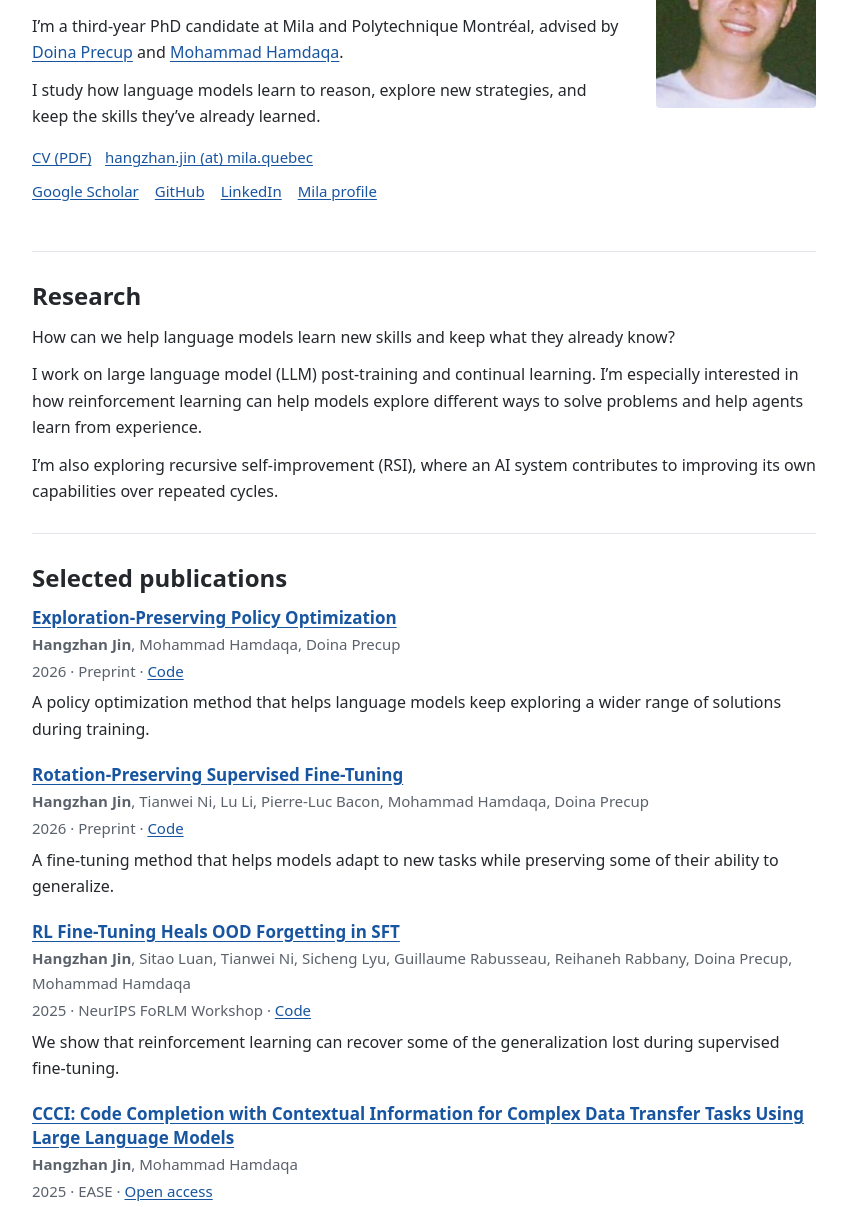
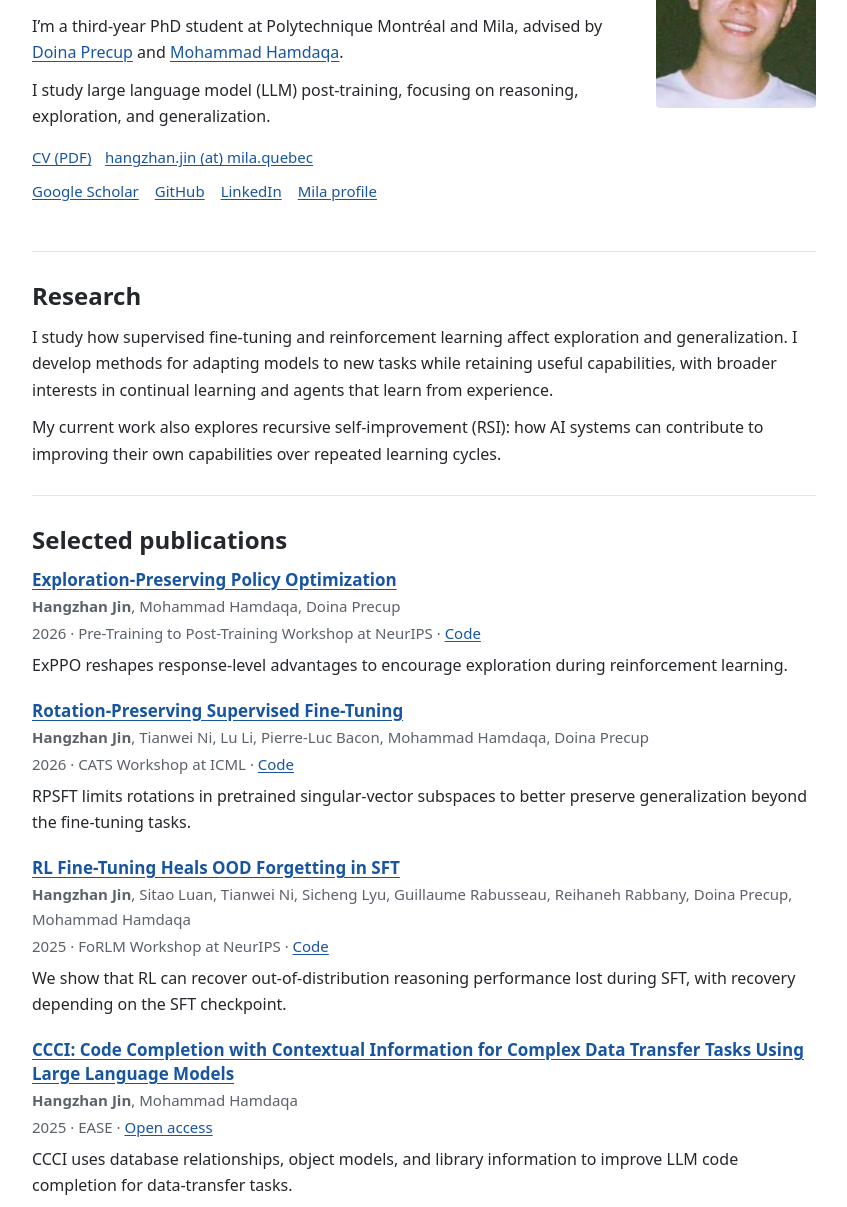
Before and after one commit to hangzhanjin/hangzhanjin.github.io, a plain HTML site: page index.html in a window 1280 px wide. Shown: the part 192-1399 px from the top of the page, without its empty margins (216-1063 px from the left). Drawn offline with Linux system fonts and the light colour scheme.

Commit message:
Refine research, publication, and industry descriptions

```diff
--- a/index.html
+++ b/index.html
@@ -3,12 +3,12 @@
 <head>
   <meta charset="utf-8">
   <meta name="viewport" content="width=device-width, initial-scale=1">
-  <title>Hangzhan Jin | PhD Candidate at Mila</title>
-  <meta name="description" content="Hangzhan Jin, PhD candidate at Mila and Polytechnique Montréal, studying LLM post-training, reinforcement learning, and continual learning.">
+  <title>Hangzhan Jin | PhD Student at Polytechnique Montréal and Mila</title>
+  <meta name="description" content="Hangzhan Jin, PhD student at Polytechnique Montréal and Mila, studying LLM post-training, reinforcement learning, and continual learning.">
   <meta name="theme-color" content="#ffffff">
   <meta property="og:type" content="website">
   <meta property="og:title" content="Hangzhan Jin">
-  <meta property="og:description" content="PhD candidate at Mila and Polytechnique Montréal. Research in LLM post-training, reinforcement learning, and continual learning.">
+  <meta property="og:description" content="PhD student at Polytechnique Montréal and Mila. Research in LLM post-training, reinforcement learning, and continual learning.">
   <meta property="og:url" content="https://hangzhanjin.github.io/">
   <meta property="og:image" content="https://hangzhanjin.github.io/assets/portrait.webp">
   <link rel="canonical" href="https://hangzhanjin.github.io/">
@@ -32,10 +32,10 @@
       <div>
         <h1 id="name">Hangzhan Jin</h1>
         <p class="location">Montréal, Canada</p>
-        <p class="hero-intro">I’m a third-year PhD candidate at Mila and Polytechnique Montréal, advised by
+        <p class="hero-intro">I’m a third-year PhD student at Polytechnique Montréal and Mila, advised by
           <a href="https://mila.quebec/en/directory/doina-precup" target="_blank" rel="noopener">Doina Precup</a> and
           <a href="https://mila.quebec/en/directory/mohammad-hamdaqa" target="_blank" rel="noopener">Mohammad Hamdaqa</a>.</p>
-        <p>I study how language models learn to reason, explore new strategies, and keep the skills they’ve already learned.</p>
+        <p>I study large language model (LLM) post-training, focusing on reasoning, exploration, and generalization.</p>
         <div class="contact">
           <a href="assets/Hangzhan-Jin-CV.pdf" target="_blank" rel="noopener">CV (PDF)</a>
           <a href="mailto:hangzhan.jin@mila.quebec">hangzhan.jin (at) mila.quebec</a>
@@ -52,9 +52,8 @@
 
     <section class="section" id="research" aria-labelledby="research-title">
       <h2 id="research-title">Research</h2>
-      <p>How can we help language models learn new skills and keep what they already know?</p>
-      <p>I work on large language model (LLM) post-training and continual learning. I’m especially interested in how reinforcement learning can help models explore different ways to solve problems and help agents learn from experience.</p>
-      <p>I’m also exploring recursive self-improvement (RSI), where an AI system contributes to improving its own capabilities over repeated cycles.</p>
+      <p>I study how supervised fine-tuning and reinforcement learning affect exploration and generalization. I develop methods for adapting models to new tasks while retaining useful capabilities, with broader interests in continual learning and agents that learn from experience.</p>
+      <p>My current work also explores recursive self-improvement (RSI): how AI systems can contribute to improving their own capabilities over repeated learning cycles.</p>
     </section>
 
     <section class="section" id="publications" aria-labelledby="publications-title">
@@ -63,26 +62,26 @@
         <li>
           <h3><a href="https://arxiv.org/abs/2610.04011" target="_blank" rel="noopener">Exploration-Preserving Policy Optimization</a></h3>
           <p class="authors"><strong>Hangzhan Jin</strong>, Mohammad Hamdaqa, Doina Precup</p>
-          <p class="publication-meta">2026 · Preprint · <a href="https://github.com/hangzhanjin/ExPPO" target="_blank" rel="noopener" aria-label="Exploration-Preserving Policy Optimization code">Code</a></p>
-          <p>A policy optimization method that helps language models keep exploring a wider range of solutions during training.</p>
+          <p class="publication-meta">2026 · Pre-Training to Post-Training Workshop at NeurIPS · <a href="https://github.com/hangzhanjin/ExPPO" target="_blank" rel="noopener" aria-label="Exploration-Preserving Policy Optimization code">Code</a></p>
+          <p>ExPPO reshapes response-level advantages to encourage exploration during reinforcement learning.</p>
         </li>
         <li>
           <h3><a href="https://arxiv.org/abs/2605.10973" target="_blank" rel="noopener">Rotation-Preserving Supervised Fine-Tuning</a></h3>
           <p class="authors"><strong>Hangzhan Jin</strong>, Tianwei Ni, Lu Li, Pierre-Luc Bacon, Mohammad Hamdaqa, Doina Precup</p>
-          <p class="publication-meta">2026 · Preprint · <a href="https://github.com/hangzhanjin/RPSFT" target="_blank" rel="noopener" aria-label="Rotation-Preserving Supervised Fine-Tuning code">Code</a></p>
-          <p>A fine-tuning method that helps models adapt to new tasks while preserving some of their ability to generalize.</p>
+          <p class="publication-meta">2026 · CATS Workshop at ICML · <a href="https://github.com/hangzhanjin/RPSFT" target="_blank" rel="noopener" aria-label="Rotation-Preserving Supervised Fine-Tuning code">Code</a></p>
+          <p>RPSFT limits rotations in pretrained singular-vector subspaces to better preserve generalization beyond the fine-tuning tasks.</p>
         </li>
         <li>
           <h3><a href="https://arxiv.org/abs/2509.12235" target="_blank" rel="noopener">RL Fine-Tuning Heals OOD Forgetting in SFT</a></h3>
           <p class="authors"><strong>Hangzhan Jin</strong>, Sitao Luan, Tianwei Ni, Sicheng Lyu, Guillaume Rabusseau, Reihaneh Rabbany, Doina Precup, Mohammad Hamdaqa</p>
-          <p class="publication-meta">2025 · NeurIPS FoRLM Workshop · <a href="https://github.com/hangzhanjin/RL_Heals_SFT" target="_blank" rel="noopener" aria-label="RL Fine-Tuning Heals OOD Forgetting in SFT code">Code</a></p>
-          <p>We show that reinforcement learning can recover some of the generalization lost during supervised fine-tuning.</p>
+          <p class="publication-meta">2025 · FoRLM Workshop at NeurIPS · <a href="https://github.com/hangzhanjin/RL_Heals_SFT" target="_blank" rel="noopener" aria-label="RL Fine-Tuning Heals OOD Forgetting in SFT code">Code</a></p>
+          <p>We show that RL can recover out-of-distribution reasoning performance lost during SFT, with recovery depending on the SFT checkpoint.</p>
         </li>
         <li>
           <h3><a href="https://doi.org/10.1145/3756681.3756954" target="_blank" rel="noopener">CCCI: Code Completion with Contextual Information for Complex Data Transfer Tasks Using Large Language Models</a></h3>
           <p class="authors"><strong>Hangzhan Jin</strong>, Mohammad Hamdaqa</p>
           <p class="publication-meta">2025 · EASE · <a href="https://publications.polymtl.ca/71524/" target="_blank" rel="noopener" aria-label="CCCI paper in the Polytechnique Montréal repository">Open access</a></p>
-          <p>We use surrounding code and data context to help language models complete complex data transfer code.</p>
+          <p>CCCI uses database relationships, object models, and library information to improve LLM code completion for data-transfer tasks.</p>
         </li>
       </ul>
       <p><a href="https://scholar.google.com/citations?user=-9O7mnUAAAAJ&amp;hl=en" target="_blank" rel="noopener">All publications on Google Scholar</a></p>
@@ -95,15 +94,15 @@
 
     <section class="section" id="experience" aria-labelledby="experience-title">
       <h2 id="experience-title">Industry experience</h2>
-      <p>Before my PhD, I worked as a staff engineer and led engineering teams. I built distributed systems that served millions of users and data platforms for processing petabytes of data.</p>
+      <p>Before my PhD, I held engineering and technical leadership roles, building distributed systems and large-scale data platforms.</p>
       <dl class="experience">
         <div>
           <dt>YQN Logistics</dt>
-          <dd>I led the technical architecture team and helped build backend tools and a low-code platform used by 130 engineers.</dd>
+          <dd>I led the technical architecture team and the development of backend infrastructure and a low-code platform used by a 130-person engineering team.</dd>
         </div>
         <div>
           <dt>Yunqi Engineering Academy</dt>
-          <dd>I designed and built core services for City Brain, which supported more than 10 million users.</dd>
+          <dd>I designed and implemented core services for City Brain, an urban management platform that served more than 10 million users.</dd>
         </div>
         <div>
           <dt>Hejin Online</dt>
```
